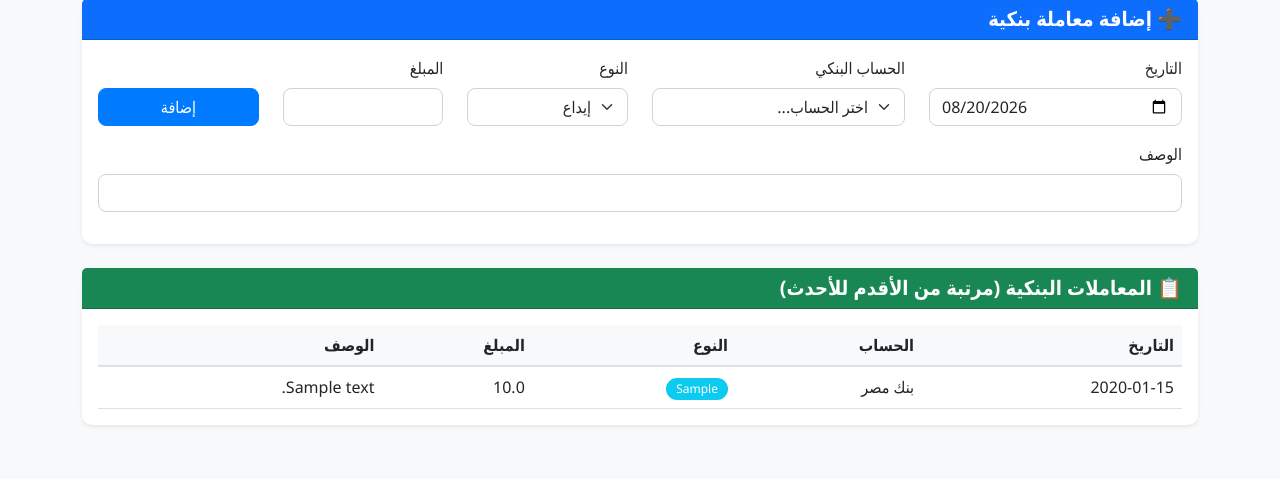
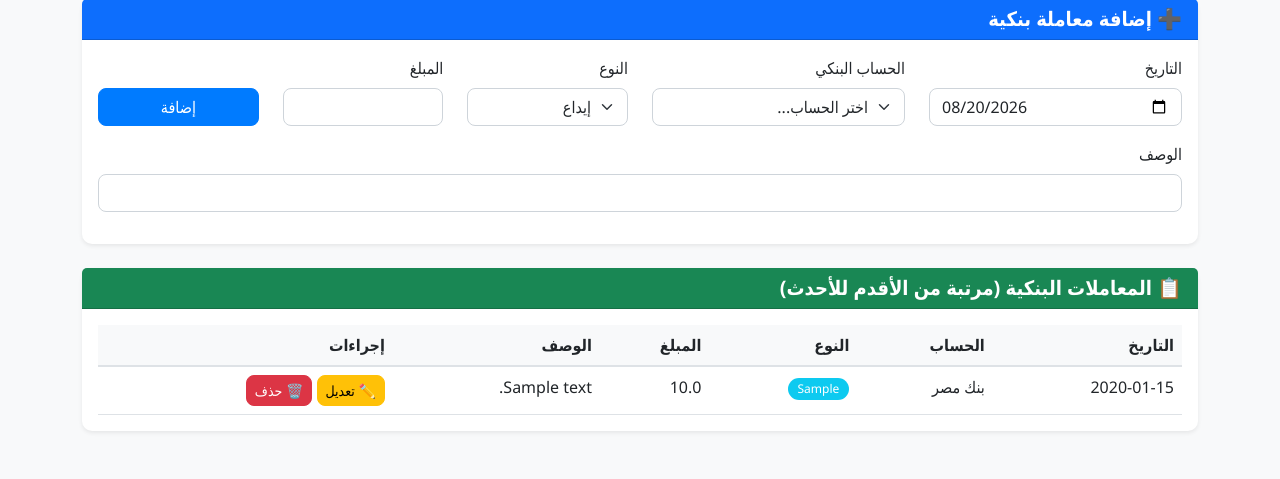
Before and after one commit to mariam-anwar-elgendy/AdamsCargo, a Flask app: page /bank in a window 1280 px wide. Shown: the part 321-800 px from the top of the page. Run offline with Flask 3, Linux system fonts and the light colour scheme; the visitor is signed in with stand-in values (Sample User, id 1); data comes from the database, SQL or seed files in the repository; tables that the repository leaves empty hold one stand-in row (values such as "Sample post").

Commit message:
Add action column for transaction management
Added a new column for actions in the transactions table, allowing admins to edit or delete transactions.

```diff
--- a/templates/bank.html
+++ b/templates/bank.html
@@ -94,6 +94,7 @@
                         <th>النوع</th>
                         <th>المبلغ</th>
                         <th>الوصف</th>
+                        <th>إجراءات</th>
                     </tr>
                 </thead>
                 <tbody>
@@ -112,6 +113,14 @@
                         </td>
                         <td>{{ txn.amount }}</td>
                         <td>{{ txn.description or '-' }}</td>
+                        <td>
+                            {% if session.role in ['admin', 'root'] %}
+                                <a href="#" class="btn btn-sm btn-warning">✏️ تعديل</a>
+                                <button class="btn btn-sm btn-danger" onclick="if(confirm('هل أنت متأكد من الحذف؟')) fetch('/api/bank/transactions/{{ txn.id }}/delete', {method:'POST'}).then(()=>location.reload())">🗑️ حذف</button>
+                            {% else %}
+                                <span class="text-muted">-</span>
+                            {% endif %}
+                        </td>
                     </tr>
                     {% endfor %}
                 </tbody>
```
